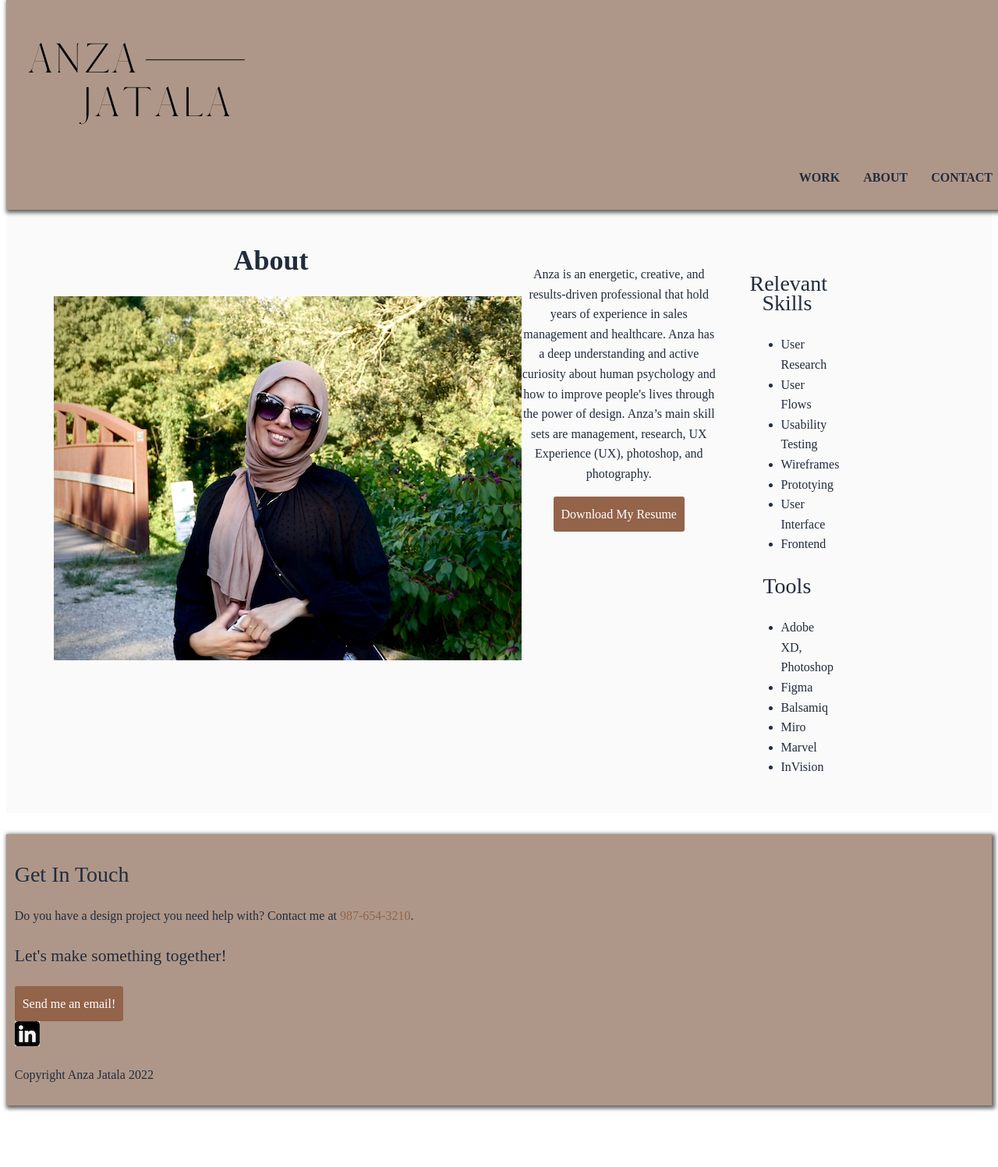
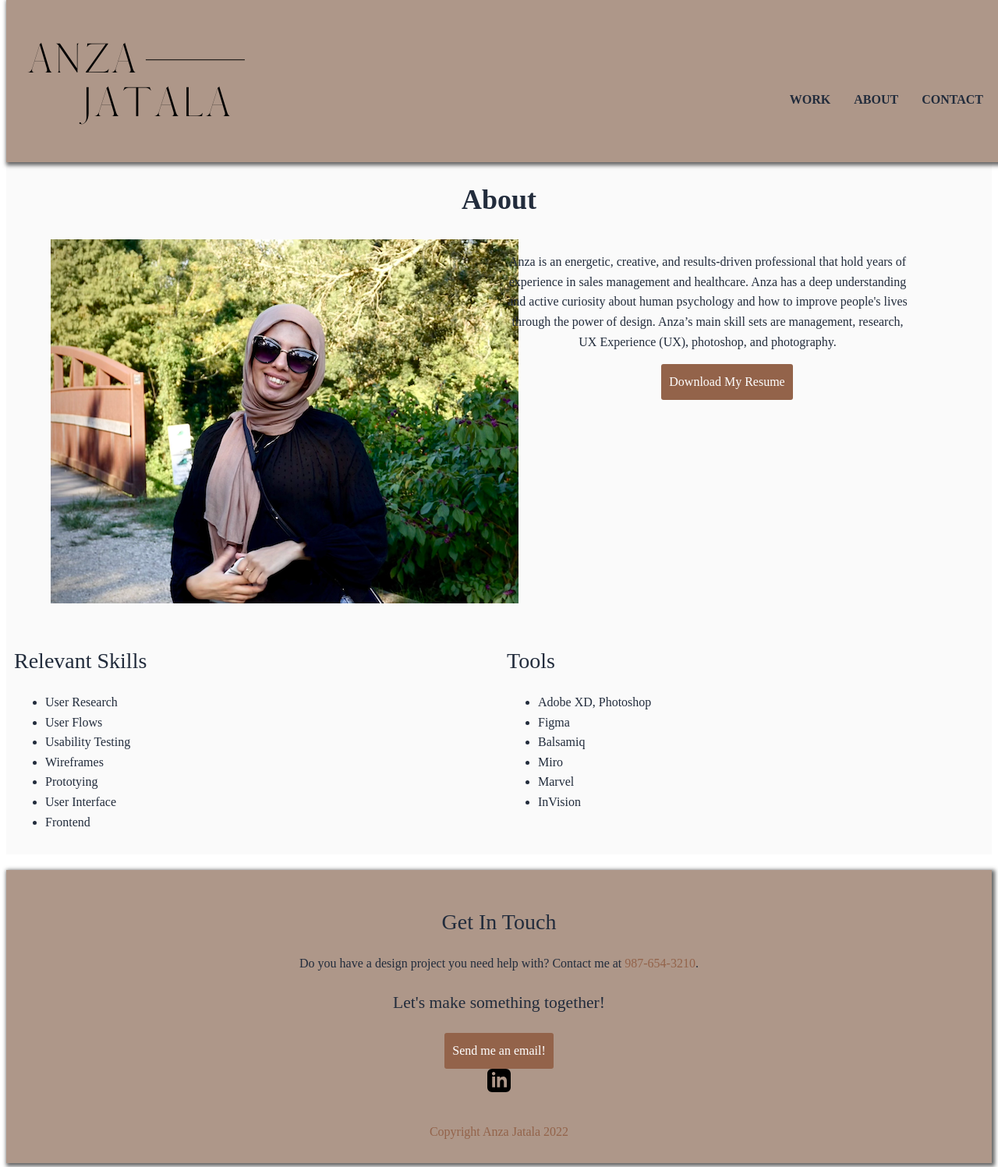
Before and after one commit to anzaxcreates/portfolio-website, a plain HTML site: page about.html in a window 1280 px wide. Shown: the part 8-1505 px from the top of the page at 78% size. Before the commit the page ends 1434 px from the top, so only its background shows below. Drawn offline with Linux system fonts and the light colour scheme.

Commit message:
editing column and row

```diff
--- a/about.html
+++ b/about.html
@@ -11,8 +11,6 @@
 
 <body id="about-page">
   <header>
-    <meta name="viewport" content="width=device-width, initial-scale=1">
-    <link rel="stylesheet" type="text/css" href="css/style.css">
     <div>
       <a><img src="images/anza-logo.png" alt="anza-logo"></a>
     </div>
@@ -28,15 +26,13 @@
   <main>
     <div id="hero">
       <div class="container">
+        <h2> About</h2>
           <div class="row">
             <div class="column col-md-6">
-              <h2> About</h2>
             <picture>
                 <a><img src="images/anza.png" alt="anza"></a>
             </picture>
           </div>
-        <div class="container">
-          <div class="row">
           <div class="column col-md-6">
             <p>
               Anza is an energetic, creative, and results-driven professional that
@@ -46,12 +42,13 @@
               the power of design. Anza’s main skill sets are management,
               research, UX Experience (UX), photoshop, and photography.
             </p>
+          </div>
               <a href="files/anza-resume.pdf" target="blank" class="button resume">
                   Download My Resume</a>
         </div>
+      </div>
 
-    <div id="relevantskills">
-      <div class="container">
+    <div id="relevantskills" class="row">
         <div class="column col-md-6">
           <h3>Relevant Skills</h3>
 
@@ -64,7 +61,8 @@
             <li>User Interface</li>
             <li>Frontend</li>
           </ul>
-
+        </div>
+        <div class="column col-md-6">
           <h3>Tools</h3>
           <ul>
             <li>Adobe XD, Photoshop</li>
@@ -75,24 +73,28 @@
             <li>InVision</li>
           </ul>
         </div>
+      </div>
 </main>
 <footer>
     <footer id="contact">
+      <div class="container">
+        <h3>Get In Touch</h3>
+          <p>Do you have a design project you need help with?
+            Contact me at <a href="tel:9876543210">987-654-3210</a>.
+          </p>
+          <h4>Let's make something together!</h4>
           <div>
-      <h3>Get In Touch</h3>
-
-      <p>Do you have a design project you need help with?
-        Contact me at <a href="tel:9876543210">987-654-3210</a>.</p>
-
-      <h4>Let's make something together!</h4>
             <a href="mailto:ajatala192@gmail.com" class="button contact">Send me an email!</a>
-
+          </div>
           <div>
-        <a href="https://www.linkedin.com/in/anza-jatala/" target="blank">
-        <img src="images/linkedin.png" alt="linkedin"></a>
+            <a href="https://www.linkedin.com/in/anza-jatala/" target="ttps://www.linkedin.com/in/anza-jatala/">
+            <svg class="linkedinlogo" id="layer_1" style="enable-background:new 0 0 67 67;" version="1.1" viewBox="0 0 24 24" xml:space="preserve" xmlns="http://www.w3.org/2000/svg" width="30" height="30">
+            <path d="M19 0h-14c-2.761 0-5 2.239-5 5v14c0 2.761 2.239 5 5 5h14c2.762 0 5-2.239 5-5v-14c0-2.761-2.238-5-5-5zm-11 19h-3v-11h3v11zm-1.5-12.268c-.966 0-1.75-.79-1.75-1.764s.784-1.764 1.75-1.764 1.75.79 1.75 1.764-.783 1.764-1.75 1.764zm13.5 12.268h-3v-5.604c0-3.368-4-3.113-4 0v5.604h-3v-11h3v1.765c1.396-2.586 7-2.777 7 2.476v6.759z">
+            </svg>
           </div>
+        </div>
+        <div>
           <p>Copyright Anza Jatala 2022</p>
         </div>
   </footer>
-</body>
 </html>
--- a/css/style.css
+++ b/css/style.css
@@ -127,12 +127,12 @@ a:active {
 
 /* Layout styling */
 .container {
-  padding: 0 15px;
-  margin: auto;
+  padding: 15px;
+  padding-right: 15px;
 }
 
 .row {
-  margin: 25px 0;
+  margin: 20px 0;
 }
 
 h1 {
@@ -142,7 +142,6 @@ h1 {
 header {
   background-color: #ae9789;
   text-align: center;
-  padding: 10px 0 4px;
   position: fixed;
   width: 100%;
   display: inline-block;
@@ -152,7 +151,7 @@ header {
 
 #hero {
   background-color: #FAFAFA;
-  padding-top: 133px;
+  padding-top: 115px;
   display: inline-block;
   text-align: center;
   width: 100%;
@@ -164,7 +163,7 @@ header {
 }
 
 main {
-  padding-top: 133px;
+  padding-top: 130px;
 }
 
 #work {
@@ -184,7 +183,7 @@ main {
 }
 
 #relevantskills {
-  text-align: center;
+  text-align: left;
 }
 
 #relevantskills ul {
@@ -192,7 +191,7 @@ main {
 }
 
 #tools {
-  text-align: center;
+  text-align: left;
 }
 
 #tools ul {
@@ -221,6 +220,7 @@ nav > ul > li > a {
 
 footer#contact {
   background-color: #ae9789;
+  text-align: center;
   padding: 0.67em;
   margin-top: 20px;
   box-shadow: 2px 2px 5px 2px rgba(50, 50, 50, 0.75);
@@ -238,17 +238,18 @@ Medium devices (640px and larger)
   }
 
   main {
-    padding-top: 180px;
+    padding-top: 110px;
   }
 
   nav {
     width: auto;
     float: right;
-    margin-top: 4px;
+    margin: 0px;
+    height: -10px;
   }
 
   nav > ul {
-    margin: 1em 0;
+    margin: -5em 0.75em;
   }
 
   nav > ul > li {
@@ -267,20 +268,32 @@ Medium devices (640px and larger)
 
   [class*="col-"] {
     float: left;
-    padding-left: 14px;
-    padding-right: 14px;
+    padding-left: 10px;
+    padding-right: 60px;
   }
 
   .row::after {
     content: "";
     clear: both;
     display: table;
-    padding-top: 10px;
   }
 
   #about-page h2 {
     margin-top: 0;
   }
+
+  .columns {
+    float: center;
+    width: 25%;
+    padding: 8px 10px;
+    opacity: .8;
+    background-color: grey;
+    border: 2px solid #eee;
+    text-align: center;
+    box-sizing: border-box;
+    -webkit-transition: 0.3s;
+    transition: 0.3s;
+}
 }
 
 /* ==============================
```
Also changed, not shown: index.html (+10 -20 lines). Lines whose indentation alone changed are shown as unchanged.
